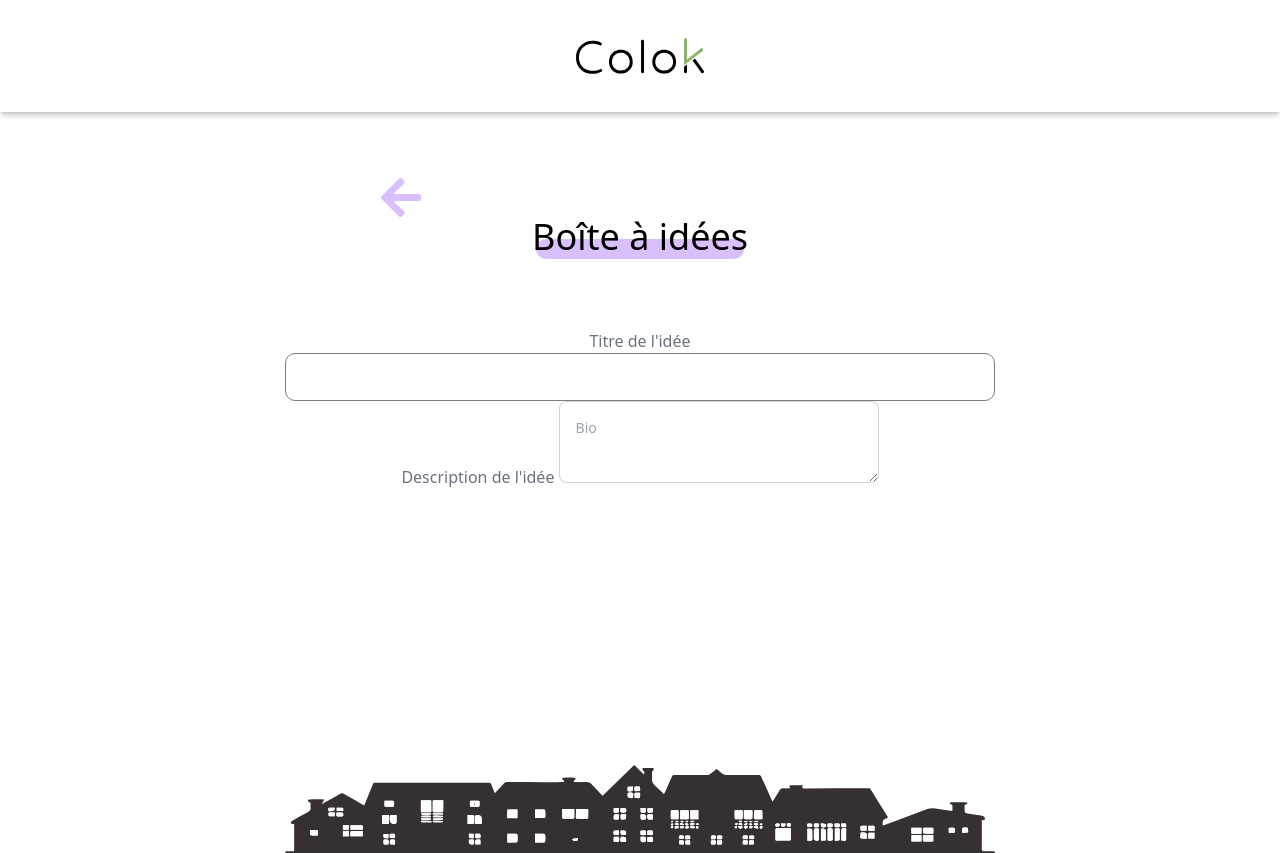
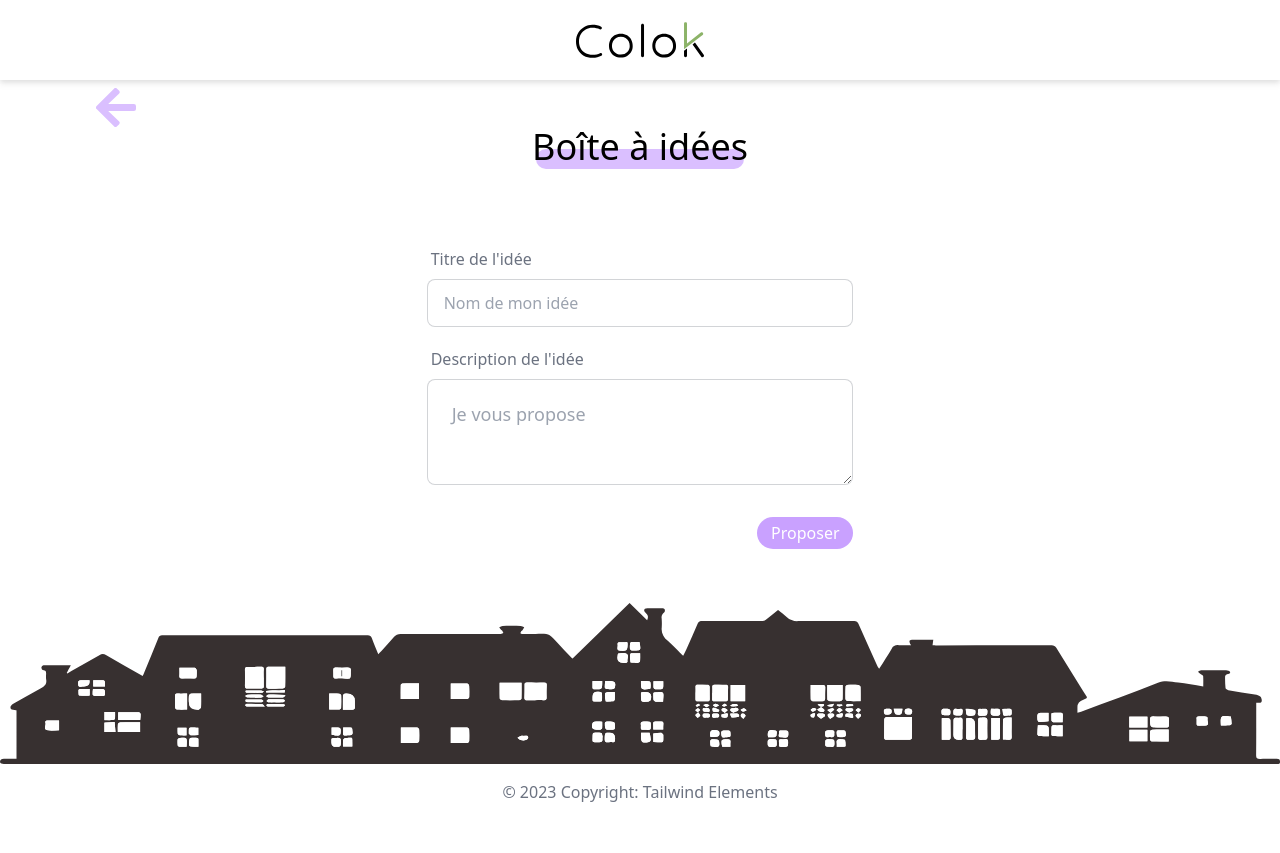
Before and after one commit to YosrTaieb/colok, a PHP site: page /view/idees-ch.php in a window 1280 px wide. Shown: the top 853 px of the page. After the commit the page ends 802 px from the top, so only its background shows below. Run offline with PHP 8.4, Linux system fonts and the light colour scheme; style sheets or scripts are compiled from the project's sources; some libraries are stand-ins or nearby versions; some web fonts are replaced.

Commit message:
boite à idées

```diff
--- /dev/null
+++ b/build/styles/boit-idee.css
@@ -0,0 +1,10 @@
+.text-label {
+  color: #7d7d7d;
+  margin-left: 1rem;
+}
+
+.button {
+  background-color: #C9A1FF;
+}
+
+/*# sourceMappingURL=boit-idee.css.map */
--- a/build/styles/carrousel.css
+++ b/build/styles/carrousel.css
@@ -167,7 +167,6 @@ body {
     width: 42rem;
     margin-left: auto;
     margin-right: auto;
-    background-color: red;
   }
   .promotions {
     border-radius: 5px;
--- /dev/null
+++ b/sass/styles/boit-idee.scss
@@ -0,0 +1,10 @@
+@import "variables";
+
+.text-label{
+    color: $grey;
+    margin-left: 1rem;
+}
+
+.button{
+    background-color: $purple;
+}
--- a/sass/styles/carrousel.scss
+++ b/sass/styles/carrousel.scss
@@ -197,7 +197,6 @@ body {
     width: 42rem;
     margin-left: auto;
     margin-right: auto;
-    background-color: red;
 
 }
 .promotions {
--- a/view/idees-ch.php
+++ b/view/idees-ch.php
@@ -6,11 +6,10 @@
     <meta http-equiv="X-UA-Compatible" content="IE=edge">
     <meta name="viewport" content="width=device-width, initial-scale=1.0">
     <title>Colok</title>
+    <link rel="stylesheet" href="../build/styles/boit-idee.css">
     <script src="taches.js" defer></script>
     <link href="https://cdn.jsdelivr.net/npm/daisyui@3.6.5/dist/full.css" rel="stylesheet" type="text/css" />
     <script src="https://cdn.tailwindcss.com"></script>
-    <link rel="stylesheet" href="../build/styles/profile-user.css" />
-
 
     <script>
         tailwind.config = {
@@ -91,15 +90,21 @@
                 <div class="trait w-52"></div>
             </div>
 
-            <form class="" action="">
-                <label for="">Titre de l'idée</label>
-                <input type="text" class="form-input"/>
-
-                <label for="">Description de l'idée</label>
-                <textarea placeholder="Bio" class="textarea textarea-bordered textarea-md w-full max-w-xs" ></textarea>
-            </form>
 
 
+            <form action="" class="w-72 mx-auto md:w-1/3	">
+
+                <div class="flex flex-col w-full">
+                    <label class="label">Titre de l'idée</label>
+                    <input type="text" placeholder="Nom de mon idée" class="input input-bordered mb-3" />
+
+                    <label class="label">Description de l'idée</label>
+                    <textarea placeholder="Je vous propose" class="textarea textarea-bordered textarea-lg mb-8" ></textarea>
+
+                    <button class="button h-8 w-24 rounded-full text-white self-end">Proposer</button>
+                </div>
+
+            </form>
 
 
             <div class="absolute inset-x-0 bottom-0"><img src="../assets/images/maisons.svg" alt="image de maisons"></div>
```
Also changed, not shown: 2 other files.
